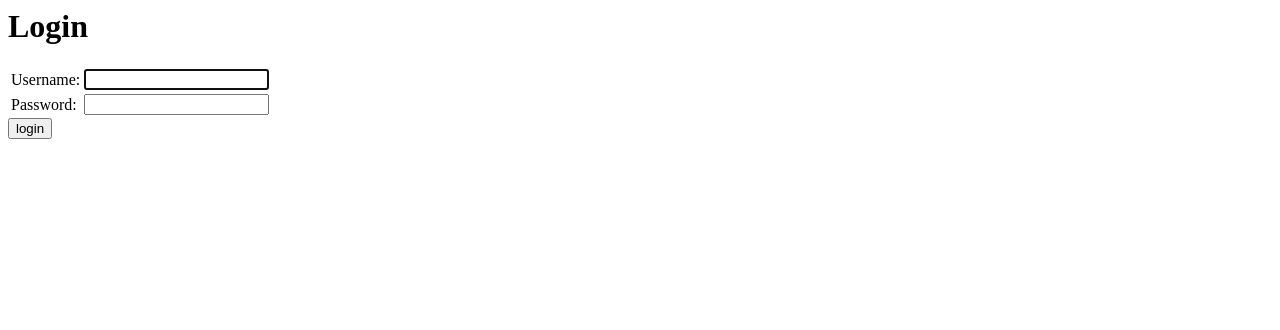
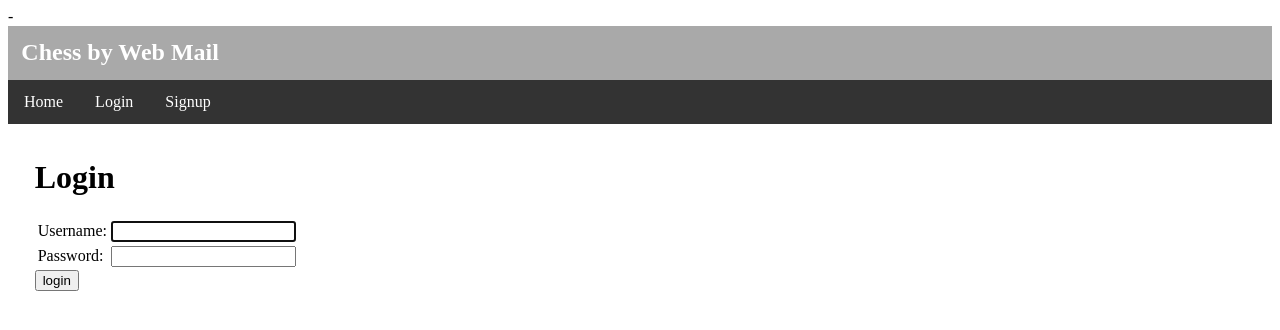
Before and after one commit to claytondetke/Chess-by-web-mail, a Django app: page /login in a window 1280 px wide. Shown: the top 330 px of the page. Run offline with Django 3.2, Linux system fonts and the light colour scheme; parts of the project's set-up code (start-up, migrations or seed data) failed here and were passed over.

Commit message:
Fixed problems from merge!

```diff
--- a/chess_server/chess/models.py
+++ b/chess_server/chess/models.py
@@ -9,7 +9,7 @@ class User(models.Model):
 
 
 class Game(models.Model):
-    DEFAULT_BOARD_STATE = 'RNBQKBNRPPPPPPPP                                pppppppprnbqkbnr'
+    DEFAULT_BOARD_STATE = 'rnbqkbnr/pppppppp/8/8/8/8/PPPPPPPP/RNBQKBNR w KQkq - 0 1'
 
     GS_WHITE_TURN = 'TW'
     GS_BLACK_TURN = 'TB'
@@ -35,7 +35,7 @@ class Game(models.Model):
     white_user = models.ForeignKey(
         User, on_delete=models.CASCADE, related_name='game_white_set')
     white_present = models.BooleanField(default=True)
-    board_state = models.CharField(max_length=64, default=DEFAULT_BOARD_STATE)
+    board_state = models.CharField(max_length=128, default=DEFAULT_BOARD_STATE)
     game_state = models.CharField(
         max_length=2,
         choices=GAME_STATE_CHOICES,
--- /dev/null
+++ b/chess_server/chess/static/style.css
@@ -0,0 +1,48 @@
+-body {
+    /* TODO make less hideous */
+    background: lightblue;
+    margin: 0;
+    padding: 0;
+}
+
+div#header {
+    background: darkgray;
+    color: white;
+    margin: 0;
+    padding: 0;
+    top: 0;
+    width: 100%;
+}
+
+.sitetitle {
+    margin: 0;
+    padding: 10pt;
+}
+
+div#header p {
+    margin: 10pt;
+}
+
+ul#navbar {
+    list-style-type: none;
+    margin: 0;
+    padding: 0;
+    overflow: hidden;
+    background-color: #333;
+}
+
+ul#navbar li {
+    float: left;
+}
+
+ul#navbar li a {
+    display: block;
+    color: white;
+    text-align: center;
+    padding: 10pt 12pt;
+    text-decoration: none;
+}
+
+div#content {
+    padding: 10pt 20pt;
+}
--- /dev/null
+++ b/chess_server/chess/templates/base.html
@@ -0,0 +1,34 @@
+-{% load static %}
+
+<!DOCTYPE html>
+<html>
+<head>
+    <title>{% block title %}{% endblock %}</title>
+    <link rel="stylesheet" href="{% static 'style.css' %}" type="text/css" media="screen" />
+    {% block extraheaders %}{% endblock %}
+</head>
+<body>
+<div id="header">
+    {% block header %}
+    <h2 class="sitetitle">Chess by Web Mail</h2>
+    {% if user.is_authenticated %}
+    <p>Welcome, {{ user.username }}.</p>
+    {% endif %}
+    <ul id="navbar">
+        <li><a href="{% url 'home' %}">Home</a></li>
+        {% if user.is_authenticated %}
+        <li><a href="{% url 'inbox' %}">Inbox</a></li>
+        <li><a href="{% url 'logout' %}">Logout</a></li>
+        {% else %}
+        <li><a href="{% url 'login' %}">Login</a></li>
+        <li><a href="{% url 'signup' %}">Signup</a></li>
+        {% endif %}
+    </ul>
+    {% endblock %}
+</div>
+
+<div id="content">
+    {% block content %}{% endblock %}
+</div>
+</body>
+</html>
--- a/chess_server/chess/templates/chess/new_game.html
+++ b/chess_server/chess/templates/chess/new_game.html
@@ -1,3 +1,8 @@
+{% extends "base.html" %}
+
+{% block title %}New Game{% endblock %}
+
+{% block content %}
 <h1>New Game</h1>
 <form method="post" action="{% url 'new_game' %}">
     {% csrf_token %}
@@ -15,3 +20,4 @@
 
     <input type="submit" value="Create Game">
 </form>
+{% endblock %}
--- a/chess_server/chess/templates/registration/login.html
+++ b/chess_server/chess/templates/registration/login.html
@@ -1,3 +1,8 @@
+{% extends "base.html" %}
+
+{% block title %}Login{% endblock %}
+
+{% block content %}
 <h1>Login</h1>
 {% if form.errors %}
 <p>Your username and password didn't match. Please try again.</p>
@@ -17,3 +22,4 @@
     <input type="submit" value="login">
     <input type="hidden" name="next" value="{{ next }}">
 </form>
+{% endblock %}
--- a/chess_server/chess/templates/registration/signup.html
+++ b/chess_server/chess/templates/registration/signup.html
@@ -1,3 +1,8 @@
+{% extends "base.html" %}
+
+{% block title %}Login{% endblock %}
+
+{% block content %}
 <h1>Signup</h1>
 <form action="{% url 'signup' %}" method="post">
     {% csrf_token %}
@@ -14,3 +19,4 @@
     </table>
     <input type="submit" value="Signup">
 </form>
+{% endblock %}
--- a/chess_server/chess_server/urls.py
+++ b/chess_server/chess_server/urls.py
@@ -26,7 +26,6 @@ urlpatterns = [
     path('logout', auth_views.LogoutView.as_view(), name='logout'),
     path('inbox', views.inbox, name='inbox'),
     path('game/<int:game_id>', views.game, name='game'),
-    path('game/<int:game_id>/data', views.game_data, name='game_data'),
     path('game/<int:game_id>/move', views.game_move, name='game_move'),
     path('game/<int:game_id>/quit', views.game_quit, name='game_quit'),
     path('new_game', views.new_game, name='new_game'),
```
Also changed, not shown: chess_server/chess/forms.py (+5 -2 lines), chess_server/chess/static/inbox.css (added, +9 -0 lines), chess_server/chess/templates/chess/game.html (+17 -1 lines), chess_server/chess/templates/chess/home.html (+3 -7 lines), chess_server/chess/templates/chess/inbox.html (+12 -5 lines), chess_server/chess/views.py (+39 -15 lines), chess_server/chess/migrations/0001_initial.py.
